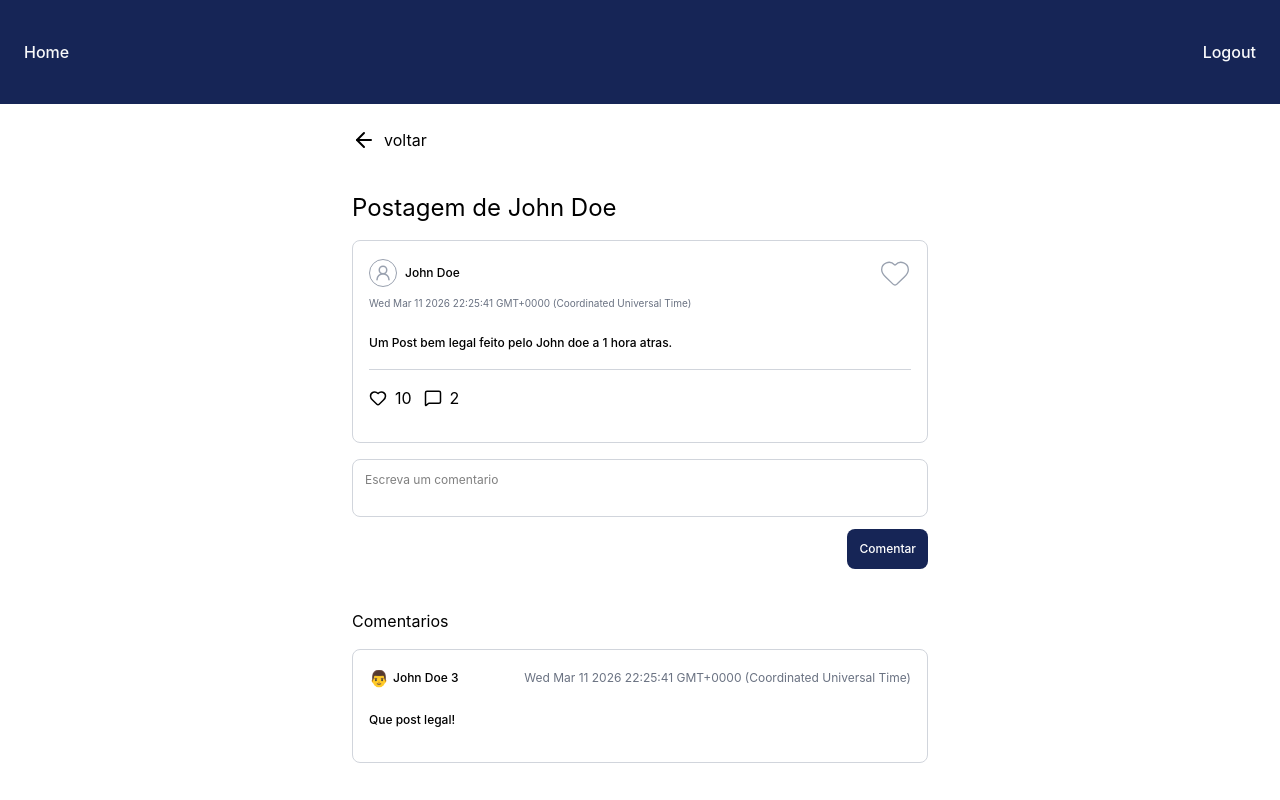
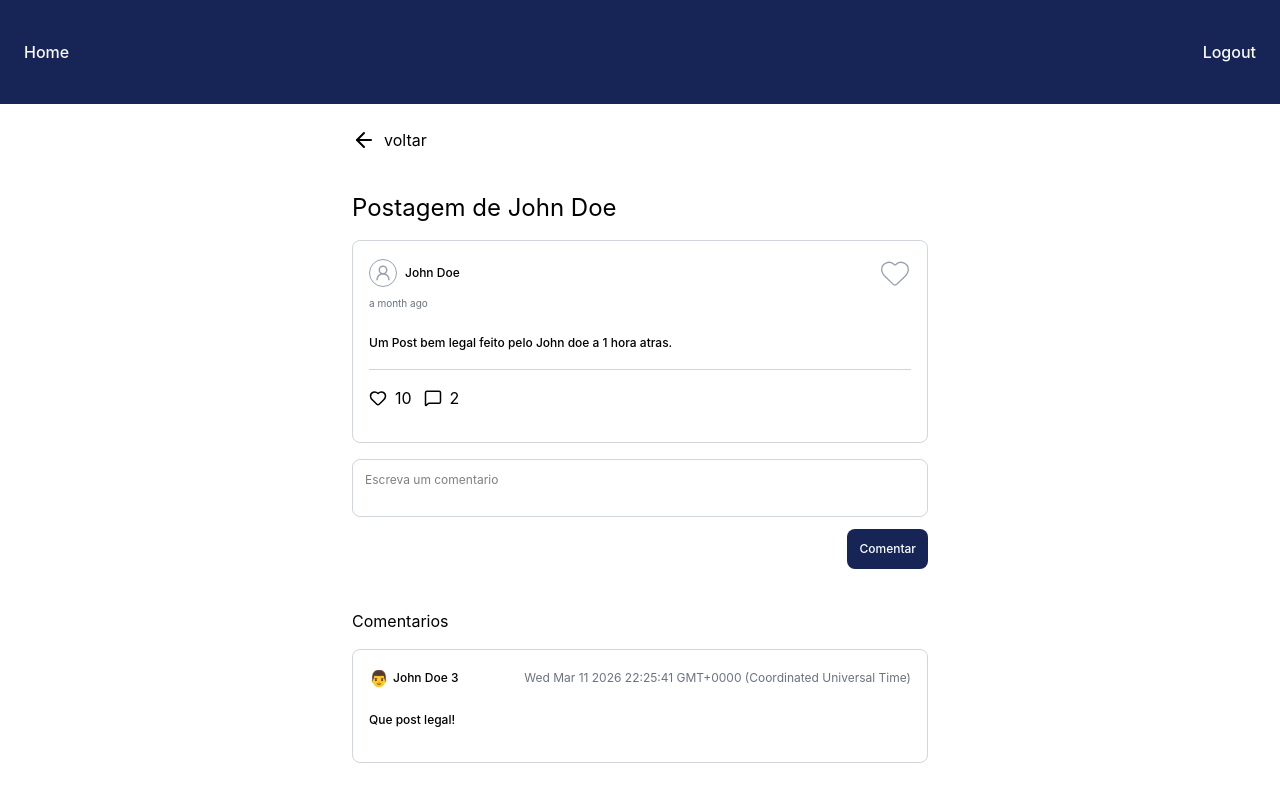
Before and after one commit to michelzaum/sayit, a React (Vite) app in the folder web/: page /postDetails in a window 1280 px wide. Built offline with nearby package versions, Linux system fonts and the light colour scheme.

Commit message:
feat: use dayjs library to display post creation date well formatted

```diff
--- a/web/package.json
+++ b/web/package.json
@@ -12,6 +12,7 @@
   "dependencies": {
     "@apollo/client": "^4.1.5",
     "@tailwindcss/vite": "^4.2.0",
+    "dayjs": "^1.11.20",
     "graphql": "^16.12.0",
     "lucide-react": "^0.577.0",
     "react": "^19.2.0",
--- a/web/src/components/postItem/index.tsx
+++ b/web/src/components/postItem/index.tsx
@@ -1,6 +1,9 @@
 import { useState } from "react";
 import { Link } from "react-router";
 import { Heart, MessageSquare, User2 } from "lucide-react";
+import dayjs from "dayjs";
+import relativeTime from "dayjs/plugin/relativeTime";
+dayjs.extend(relativeTime);
 
 import { PostProps } from "./types";
 
@@ -16,6 +19,10 @@ export function PostItem({
 
   function toggleLike(): void {
     setIsPostLiked((prevState) => !prevState);
+  }
+
+  function formatPostDate(dateInNumber: string): string {
+    return dayjs().to(dayjs(Number(dateInNumber)));
   }
 
   return (
@@ -39,7 +46,9 @@ export function PostItem({
           />
         </button>
       </div>
-      <span className="text-[10px] text-gray-500">{createdAt.toString()}</span>
+      <span className="text-[10px] text-gray-500">
+        {formatPostDate(createdAt.toString())}
+      </span>
       <Link to="/postDetails" className="py-4 block">
         <span className="text-xs font-medium">{postContent}</span>
       </Link>
```
Also changed, not shown: 1 other file (tests, documents, lock files or other folders).
